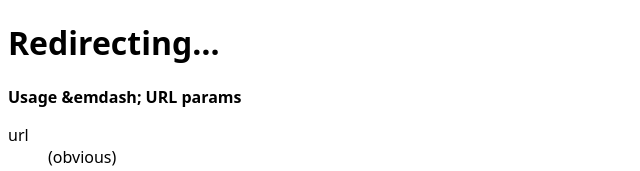
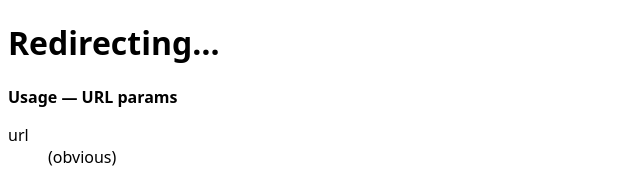
Before and after one commit to c9fe/raas, a plain HTML site: page index.html in a window 1280 px wide. Shown: the top 171 px of the page, without its empty margins (0-640 px from the left). Drawn offline with Linux system fonts and the light colour scheme.

Commit message:
Update index.html

```diff
--- a/index.html
+++ b/index.html
@@ -15,7 +15,7 @@
     setTimeout(() => location.href = realUrl2, waitMs);
   }
 </script>
-<strong>Usage &emdash; URL params</strong>
+<strong>Usage &mdash; URL params</strong>
 <dl>
   <dt>url
   <dd>(obvious)
```
